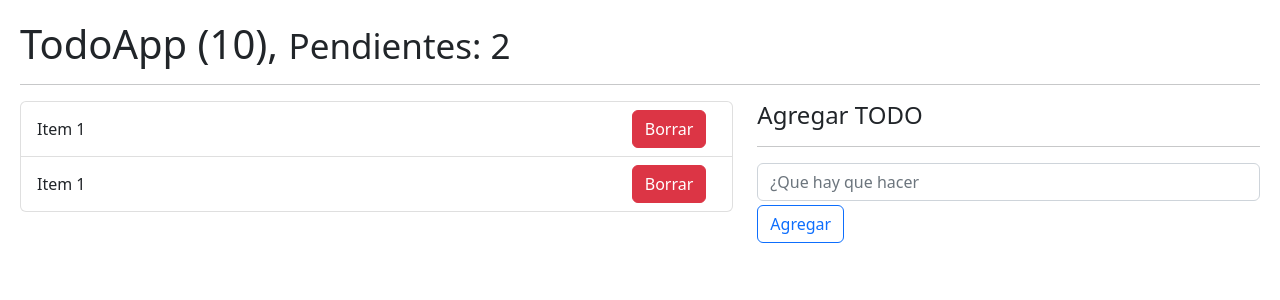
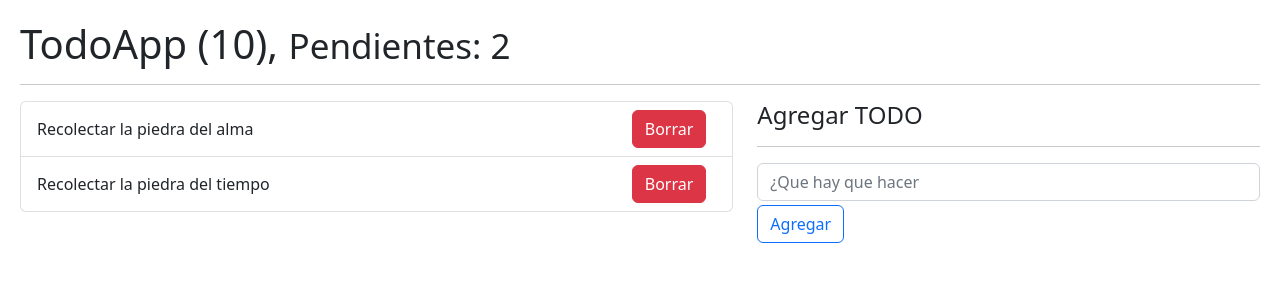
Before and after one commit to Xtremono/hook-app, a React (Vite) app: page / in a window 1280 px wide. Shown: the top 300 px of the page. Built offline with nearby package versions, Linux system fonts and the light colour scheme.

Commit message:
Creacion de useReducer

```diff
--- /dev/null
+++ b/src/07-useReducer/TodoAdd.jsx
@@ -0,0 +1,45 @@
+import { useForm } from "../Hooks/useForm"
+
+
+
+
+export const TodoAdd = ({ onNewTodo }) => {
+
+  const {description, onInputChange, onResetForm} = useForm({
+    description:''
+  });
+
+  const onFormSubmit = (event) => {
+    event.preventDefault();
+    if (description.lenght <= 1) return;
+
+    const newTodo= {
+      id: new Date().getTime(),
+      done: false,
+      description: description,
+    }
+
+    onNewTodo(newTodo);
+    onResetForm();
+  }
+
+  return (
+    <form onSubmit={onFormSubmit}>
+      <input
+      type="text"
+      placeholder="¿Que hay que hacer"
+      className="form-control"
+      name="description"
+      value={description}
+      onChange={onInputChange}
+      />
+
+      <button
+        type="submit"
+        className="btn btn-outline-primary mt-1"
+      >
+        Agregar
+      </button>
+    </form>
+  )
+}
--- a/src/07-useReducer/TodoApp.jsx
+++ b/src/07-useReducer/TodoApp.jsx
@@ -1,5 +1,7 @@
 import { useReducer } from "react"
 import { todoReducer } from "./todoReducer"
+import { TodoList } from "./TodoList"
+import { TodoAdd } from "./TodoAdd"
 
 const initialState = [
   {
@@ -9,7 +11,7 @@ const initialState = [
   },
   {
     id: new Date().getTime() * 3,
-    description: 'Recolectar la piedra del alma',
+    description: 'Recolectar la piedra del tiempo',
     done: false,
   }
 ]
@@ -18,6 +20,9 @@ export const TodoApp = () => {
 
   const [todos, dispatch] = useReducer(todoReducer, initialState)
 
+    const handleNewTodo = (todo) => {
+      console.log({ todo });
+    }
 
   return (
     <>
@@ -27,35 +32,13 @@ export const TodoApp = () => {
 
     <div className="row">
       <div className="col-7">
-        <ul className="list-group">
-          {
-            todos.map(todo => (
-              <li key={todo.id} className="list-group-item d-flex justify-content-between">
-                <span className="align-self-center">Item 1</span>
-                <button className="btn btn-danger">Borrar</button>
-              </li>
-            ))
-          }
-        </ul>
+        <TodoList todos={todos}/>
       </div>
 
       <div className="col-5">
         <h4>Agregar TODO</h4>
         <hr />
-        <form>
-          <input
-          type="text"
-          placeholder="¿Que hay que hacer"
-          className="form-control"
-          />
-
-          <button
-            type="submit"
-            className="btn btn-outline-primary mt-1"
-          >
-            Agregar
-          </button>
-        </form>
+        <TodoAdd onNewTodo={handleNewTodo}/>
       </div>
     </div>
 
--- /dev/null
+++ b/src/07-useReducer/TodoItem.jsx
@@ -0,0 +1,10 @@
+
+
+export const TodoItem = ({todo}) => {
+  return (
+    <li className="list-group-item d-flex justify-content-between">
+                <span className="align-self-center">{todo.description}</span>
+                <button className="btn btn-danger">Borrar</button>
+              </li>
+  )
+}
--- /dev/null
+++ b/src/07-useReducer/TodoList.jsx
@@ -0,0 +1,15 @@
+import { TodoItem } from "./TodoItem"
+
+
+export const TodoList = ({todos = []}) => {
+  return (
+    <ul className="list-group">
+          {
+            todos.map(todo => (
+              //TodoItem
+              <TodoItem key={todo.id} todo={ todo }/>
+            ))
+          }
+        </ul>
+  )
+}
```
